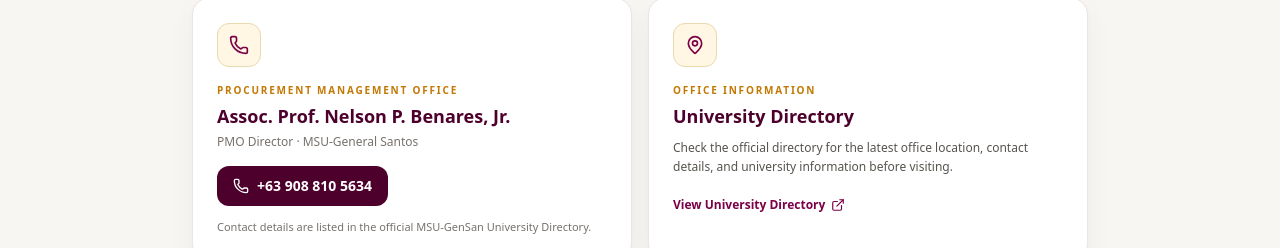
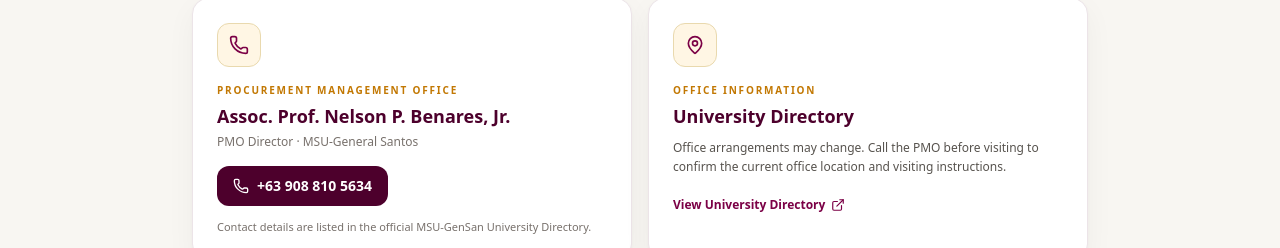
Before and after one commit to mjx0x0/procurematesu, a Next.js app: page / in a window 1280 px wide. Shown: the part 4234-4482 px from the top of the page. Built offline with nearby package versions, Linux system fonts and the light colour scheme; no server answers.

Commit message:
Clarify that PMO visitors should confirm current office arrangements

```diff
--- a/components/LandingPage.tsx
+++ b/components/LandingPage.tsx
@@ -569,7 +569,7 @@ export default function LandingPage() {
               <p className="mt-4 text-[10px] font-extrabold uppercase tracking-[0.18em] text-[#C27803]">Office Information</p>
               <h3 className="mt-1 text-lg font-extrabold text-[#4D002C]">University Directory</h3>
               <p className="mt-2 text-xs leading-relaxed text-stone-600">
-                Check the official directory for the latest office location, contact details, and university information before visiting.
+                Office arrangements may change. Call the PMO before visiting to confirm the current office location and visiting instructions.
               </p>
               <a
                 href="https://msugensan.edu.ph/about/university-directory/"
```
